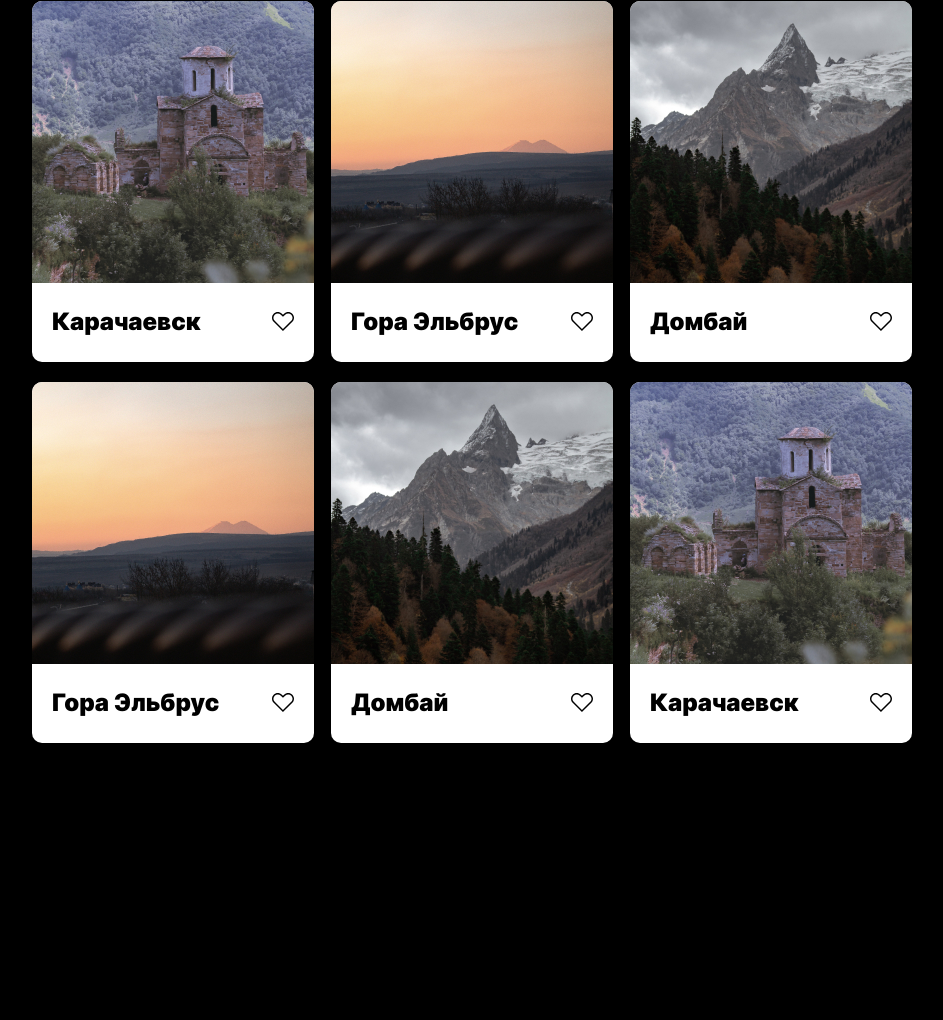
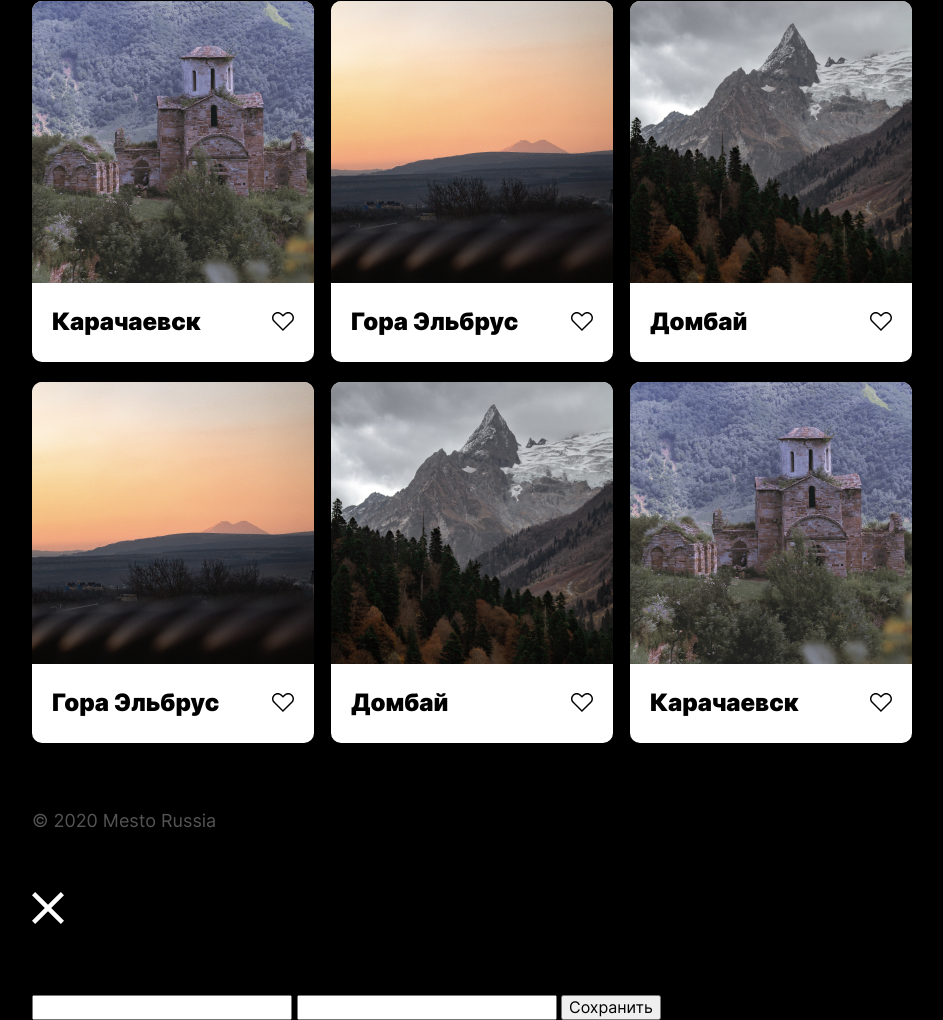
Before and after one commit to natalialukashova/mesto-project-bootcamp, a plain HTML site: page index.html in a window 1280 px wide. Shown: the part 331-1351 px from the top of the page, without its empty margins (168-1111 px from the left). Before the commit the page ends 1074 px from the top, so only its background shows below. Drawn offline with Linux system fonts and the light colour scheme.

Commit message:
сделан футер и размечен попап

```diff
--- /dev/null
+++ b/blocks/footer/__text/footer__text.css
@@ -0,0 +1,6 @@
+.footer__text {
+  font-weight: 400;
+  font-size: 18px;
+  line-height: 22px;
+  color: #545454;
+}
--- a/blocks/footer/footer.css
+++ b/blocks/footer/footer.css
@@ -0,0 +1,3 @@
+.footer {
+   margin: 67px 0 60px 0;
+}
--- a/blocks/page/page.css
+++ b/blocks/page/page.css
@@ -1,6 +1,15 @@
 .page {
-   background-color: #000;
-   max-width: 1280px;
-   margin: 0 auto;
-   font-family: 'Inter', sans-serif;
+  -moz-osx-font-smoothing: grayscale;
+  -webkit-font-smoothing: antialiased;
+  -webkit-text-size-adjust: 100%;
+  -ms-text-size-adjust: 100%;
+  -moz-text-size-adjust: 100%;
+  text-rendering: optimizeLegibility;
+  background-color: #000;
+  max-width: 880px;
+  margin: 0 auto;
+  font-family: "Inter", sans-serif;
+  text-overflow: ellipsis;
+  white-space: nowrap;
+  overflow: hidden;
 }
--- a/blocks/profile/__button/profile__button.css
+++ b/blocks/profile/__button/profile__button.css
@@ -7,8 +7,9 @@
    background-color: transparent;
    border: 2px solid #fff;
    border-radius: 2px;
-   padding: 14px 64px;
+   padding: 20px 64px;
    grid-area: add-button;
    cursor: pointer;
    justify-self: end;
+   align-self: center;
 }
--- a/index.html
+++ b/index.html
@@ -115,6 +115,21 @@
         </div>
       </div>
     </div>
-    <footer class="footer"></footer>
+    <footer class="footer">
+      <p class="footer__text">&#169; 2020 Mesto Russia</p>
+    </footer>
+    <div class="popup">
+      <img
+        src="./images/close-icon.svg"
+        alt="иконка закрыть окно"
+        class="popup__close-icon"
+      />
+      <div class="popup__container">
+        <h2 class="popup__title">Редактировать профиль</h2>
+        <input type="text" class="popup__input" />
+        <input type="text" class="popup__input" />
+        <button class="popup__button">Сохранить</button>
+      </div>
+    </div>
   </body>
 </html>
--- a/pages/index.css
+++ b/pages/index.css
@@ -32,3 +32,11 @@
 
 /* слили для footer */
 @import url(../blocks/footer/footer.css);
+@import url(../blocks/footer/__text/footer__text.css);
+
+/* слили для popup */
+@import url(../blocks/popup/popup.css);
+@import url(../blocks/popup/__container/popup__container.css);
+@import url(../blocks/popup/__title/popup__title.css);
+@import url(../blocks/popup/__input/popup__input.css);
+@import url(../blocks/popup/__button/popup__button.css);
```
Also changed, not shown: blocks/popup/__button/popup__button.css (added), blocks/popup/__container/popup__container.css (added), blocks/popup/__input/popup__input.css (added), blocks/popup/__title/popup__title.css (added), blocks/popup/popup.css (added), images/close-icon.svg (added).
